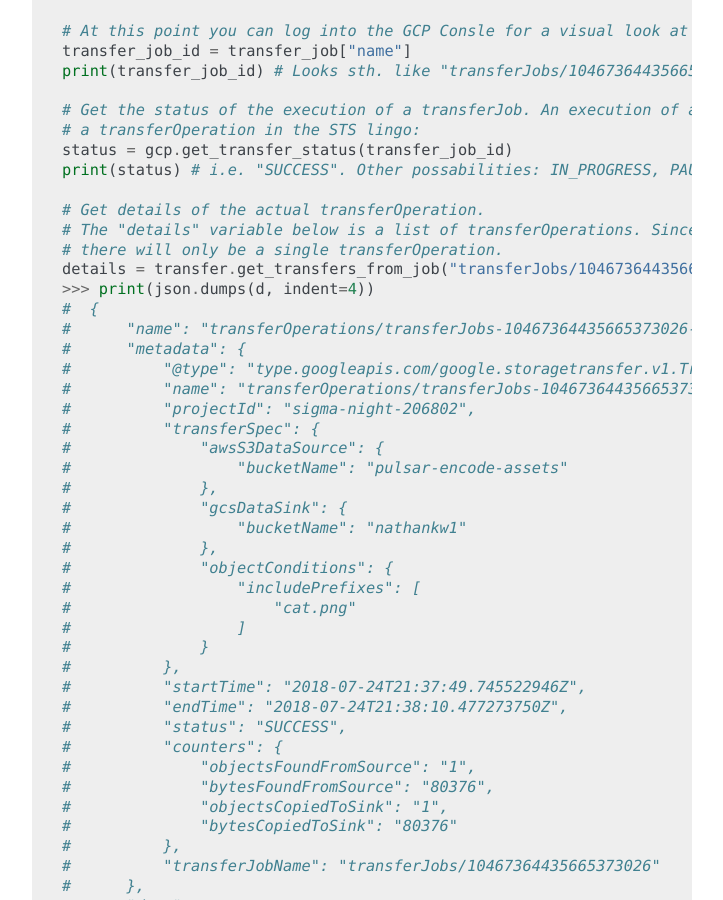
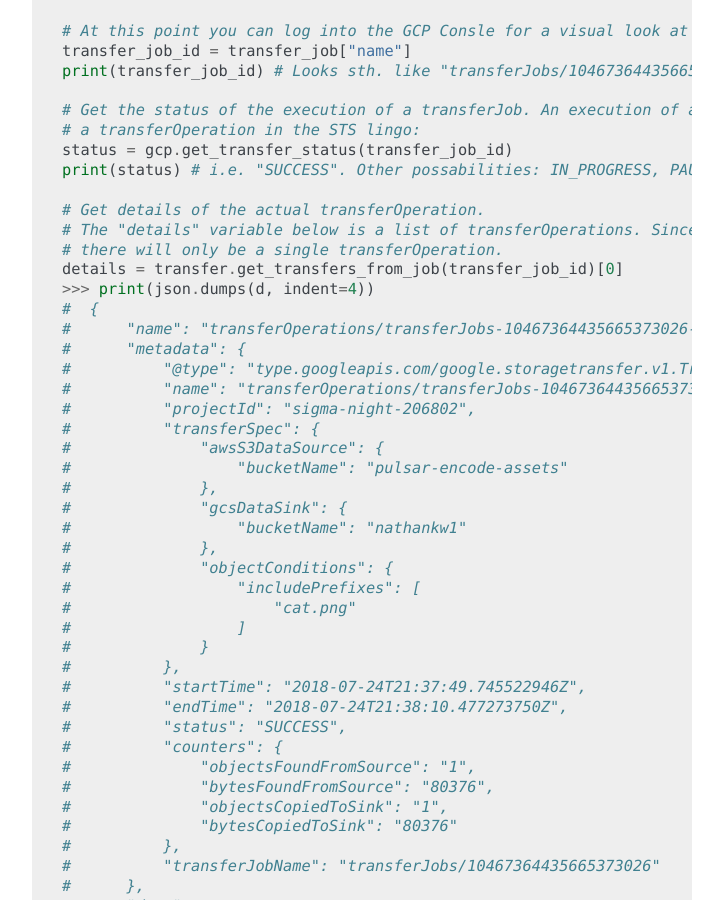
Before and after one commit to StanfordBioinformatics/encode_utils, a Sphinx documentation site: the page built from docs/examples_gcp.rst, in a window 1280 px wide and 900 px high, scrolled down 1012 px. Shown: the whole window, without its empty margins (388-1111 px from the left). Built offline with Sphinx 7.4.7, drawn with Linux system fonts in a browser that asks for light colours; pages that are not in the unit, such as notebooks, are missing from menus.

Commit message:
Updated rst

```diff
--- a/docs/examples_gcp.rst
+++ b/docs/examples_gcp.rst
@@ -55,7 +55,7 @@ only schedules one-off jobs at present::
   # Get details of the actual transferOperation.
   # The "details" variable below is a list of transferOperations. Since we created a one-off job,
   # there will only be a single transferOperation.
-  details = transfer.get_transfers_from_job("transferJobs/10467364435665373026")[0]
+  details = transfer.get_transfers_from_job(transfer_job_id)[0]
   >>> print(json.dumps(d, indent=4))
   #  {
   #      "name": "transferOperations/transferJobs-10467364435665373026-1532468269728367",
```
